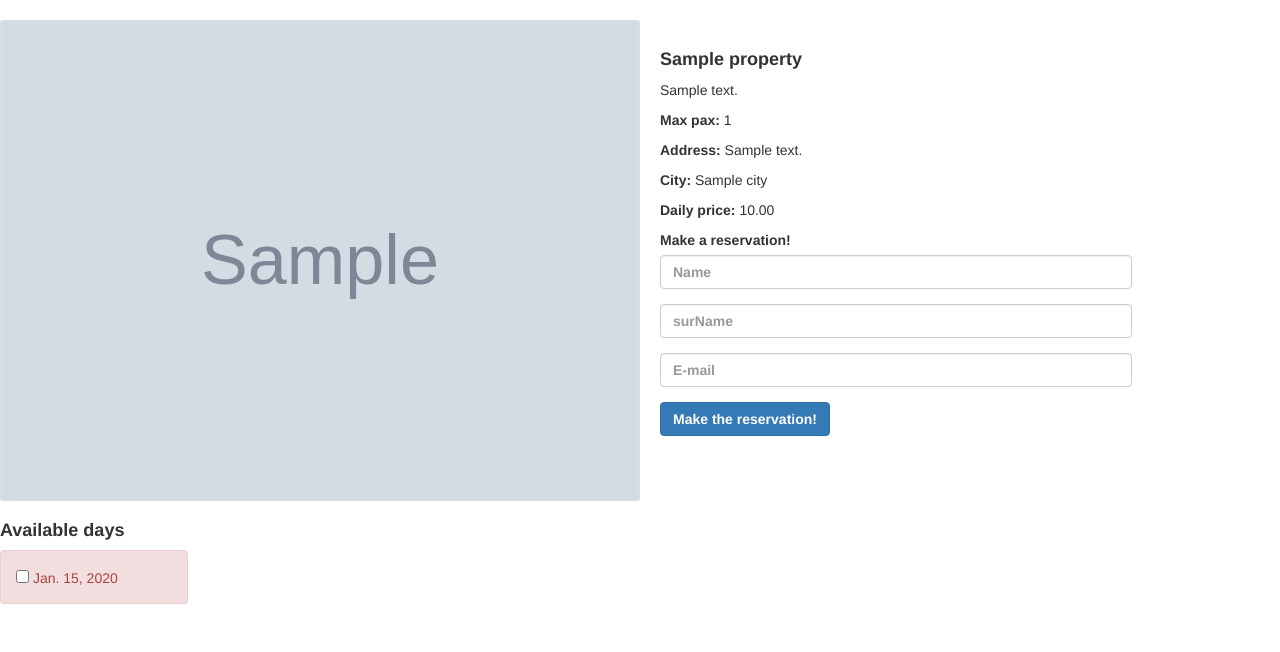
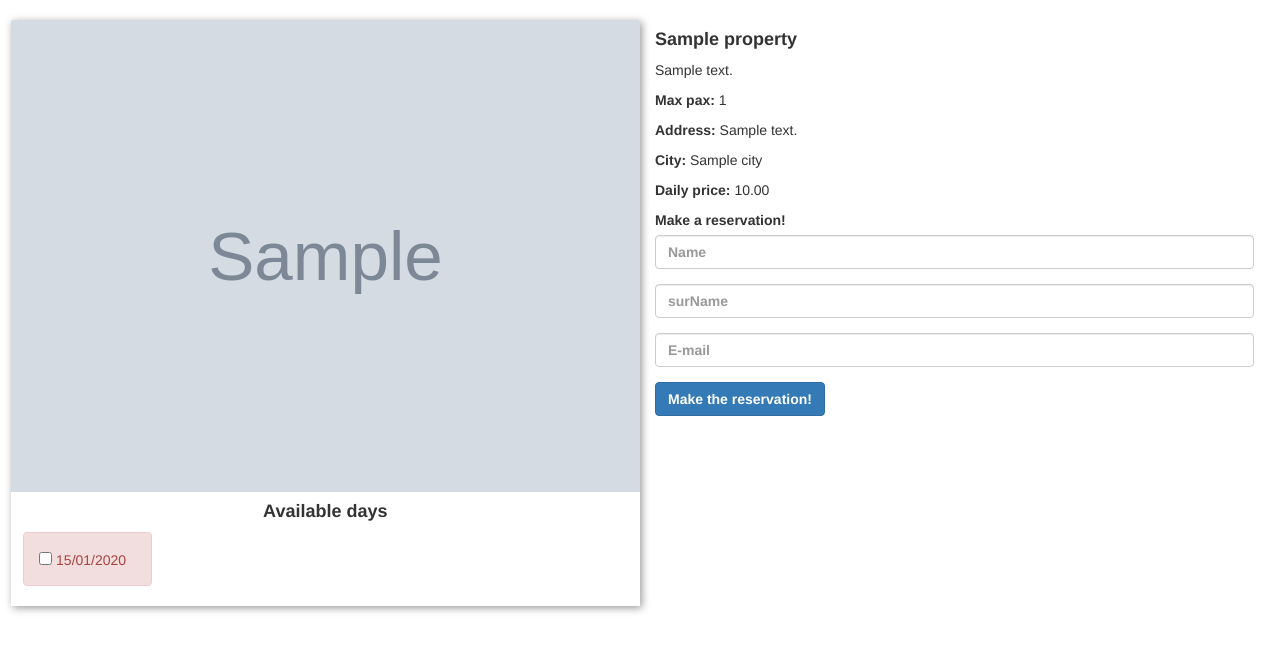
Before and after one commit to RodrigoSoriaUtn/TP-python-Alquileres, a Django app: page /property/1/ in a window 1280 px wide. Shown: the part 62-714 px from the top of the page. Run offline with Django 3.2, Linux system fonts and the light colour scheme; tables that the repository leaves empty hold one stand-in row (values such as "Sample post"); grey boxes marked "Sample" are stand-in pictures; some libraries are stand-ins or nearby versions.

Commit message:
Improved visual

```diff
--- a/alquileres/static/alquileres/styles.css
+++ b/alquileres/static/alquileres/styles.css
@@ -1,16 +1,18 @@
-.section-container {
-    display: flex;
-}
-
-.property-section {
-    width: 50%;
-}
-
-.property-aside {
-    width: 40%;
-    padding: 20px;
+.RS-container {
+    margin-left: 2%;
+    margin-right: 2%;
 }
 
 .property-error-section {
     margin-top: 1em;
 }
+
+.RS-card-box {
+    padding: 0px 0px 0px 0px;
+    box-shadow: 2px 2px 8px rgba(0,0,0, 0.4);
+}
+
+.RS-text-center {
+    width: 100%;
+    text-align: center;
+}
--- a/alquileres/templates/alquileres/viewProperty.html
+++ b/alquileres/templates/alquileres/viewProperty.html
@@ -12,16 +12,43 @@
 {% block content %}
 {% load my_tags %}
 {{ reservationForm.media }} {# Adds date-picker required JS and CSS of the reservation forms #}
-<form method='POST'>
+<form method='POST' class="RS-container">
   {% csrf_token %}
 
-  <div class="section-container">
-      <section class="property-section">
-          <div class="card mb-3">
-            <img src="{{property.image}}" class="card-img-top" alt="...">
+  <div class="row">
+    <section class="col-6 RS-card-box">
+      <img src="{{property.image}}" class="card-img-top" alt="...">
+      <div class="RS-container">
+        <h4 class="RS-text-center"> <b> Available days </b> </h4>
+
+        {% for rentableDay in rentableDays %}
+
+          {% if forloop.counter|modulo:4 == 1 %}
+            <div class="row">
+          {% endif %}
+
+          <div class="col-3">
+            {% if rentableDay.reservation %}
+              <div class="alert alert-danger">
+                <input type="checkbox" enabled="false" name="chosenDays" value="{{ rentableDay.pk }}"> {{ rentableDay }} <br>
+              </div>
+            {% else %}
+              <div class="alert alert-success">
+                <input type="checkbox" name="chosenDays" value="{{ rentableDay.pk }}"> {{ rentableDay }} <br>
+              </div>
+            {% endif %}
           </div>
-      </section>
-      <aside class="property-aside">
+
+          {% if forloop.last or forloop.counter|modulo:4 == 0 %}
+            </div>
+          {% endif %}
+        {% endfor %}
+      </div>
+    </section>
+
+    <section class="col-6" >
+
+      <aside>
         <h4> <b> {{property.title}} </b> </h4>
         <p> {{property.description}}</p>
         <p> <b> Max pax: </b> {{property.max_pax}}</p>
@@ -29,7 +56,8 @@
         <p> <b> City: </b> {{property.city}}</p>
         <p> <b> Daily price: </b> {{property.daily_price}}</p>
 
-        <label class="font-weight-bold"> Make a reservation!</label>
+        <div>
+          <label class="font-weight-bold"> Make a reservation!</label>
 
           <div class="form-group">
             {{ reservationForm.name }}
@@ -66,35 +94,12 @@
 
             {% endif %}
           </div>
+        </div>
+
       </aside>
+
+    </section>
   </div>
-
-  <div>
-    <h4> <b> Available days </b> </h4>
-  </div>
-  {% for rentableDay in rentableDays %}
-
-    {% if forloop.counter|modulo:6 == 1 %}
-      <div class="row">
-    {% endif %}
-
-    <div class="col-2">
-      {% if rentableDay.reservation %}
-        <div class="alert alert-danger">
-          <input type="checkbox" enabled="false" name="chosenDays" value="{{ rentableDay.pk }}"> {{ rentableDay.date }} <br>
-        </div>
-      {% else %}
-        <div class="alert alert-success">
-          <input type="checkbox" name="chosenDays" value="{{ rentableDay.pk }}"> {{ rentableDay.date }} <br>
-        </div>
-      {% endif %}
-    </div>
-
-    {% if forloop.last or forloop.counter|modulo:6 == 0 %}
-      </div>
-    {% endif %}
-
-  {% endfor %}
 
 </form>
 
```
Also changed, not shown: alquileres/views.py (line endings or trailing spaces).
